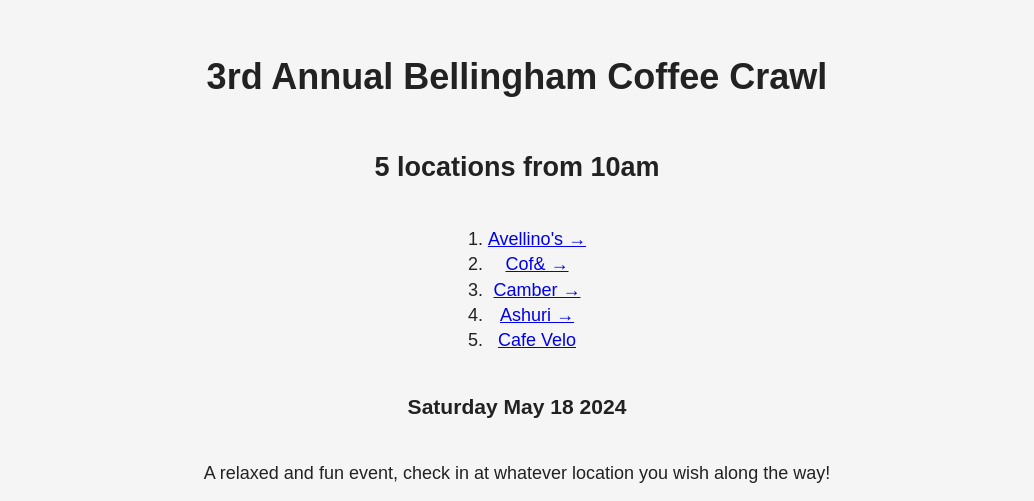
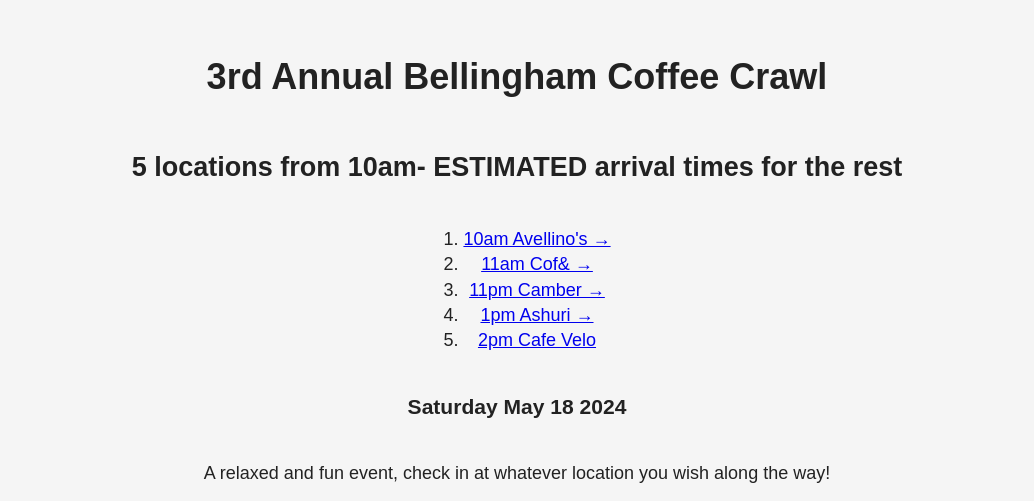
Before and after one commit to airbr/instant-coffee, a website: page instant-coffee.html in a window 1280 px wide. Shown: the top 501 px of the page, without its empty margins (123-1157 px from the left). Drawn offline with Linux system fonts and the light colour scheme.

Commit message:
Update Schedule

```diff
--- a/instant-coffee.html
+++ b/instant-coffee.html
@@ -202,13 +202,13 @@
 <body>
     <header class="instant-headline">
       <h1>3rd Annual Bellingham Coffee Crawl</h1>
-      <h2>5 locations from 10am</h2>
+      <h2>5 locations from 10am- ESTIMATED arrival times for the rest</h2>
       <ol>
-        <li><a target="_blank" href="https://avellinocoffeehouse.com/">Avellino's →</a></li>
-        <li><a target="_blank" href="https://colcofy.com/">Cof& →</a></li>
-        <li><a target="_blank" href="https://cambercoffee.com/">Camber →</a></li>
-        <li><a target="_blank" href="https://www.ashuri.co/">Ashuri →</a></li>
-        <li><a target="_blank" href="https://www.cafe-velo.cc/">Cafe Velo</a></li>
+        <li><a target="_blank" href="https://avellinocoffeehouse.com/">10am Avellino's →</a></li>
+        <li><a target="_blank" href="https://colcofy.com/">11am Cof& →</a></li>
+        <li><a target="_blank" href="https://cambercoffee.com/">11pm Camber →</a></li>
+        <li><a target="_blank" href="https://www.ashuri.co/">1pm Ashuri →</a></li>
+        <li><a target="_blank" href="https://www.cafe-velo.cc/">2pm Cafe Velo</a></li>
       </ol>
       <h3>Saturday May 18 2024</h3>
       <p>A relaxed and fun event, check in at whatever location you wish along the way!</p>
```
